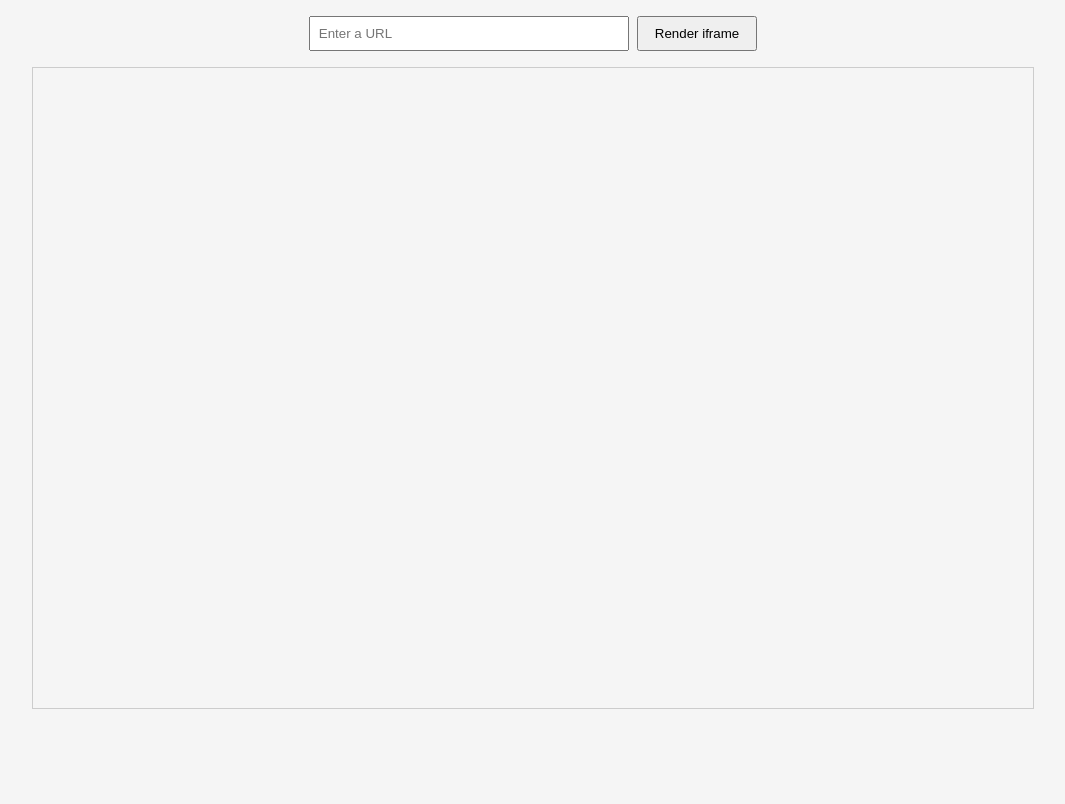
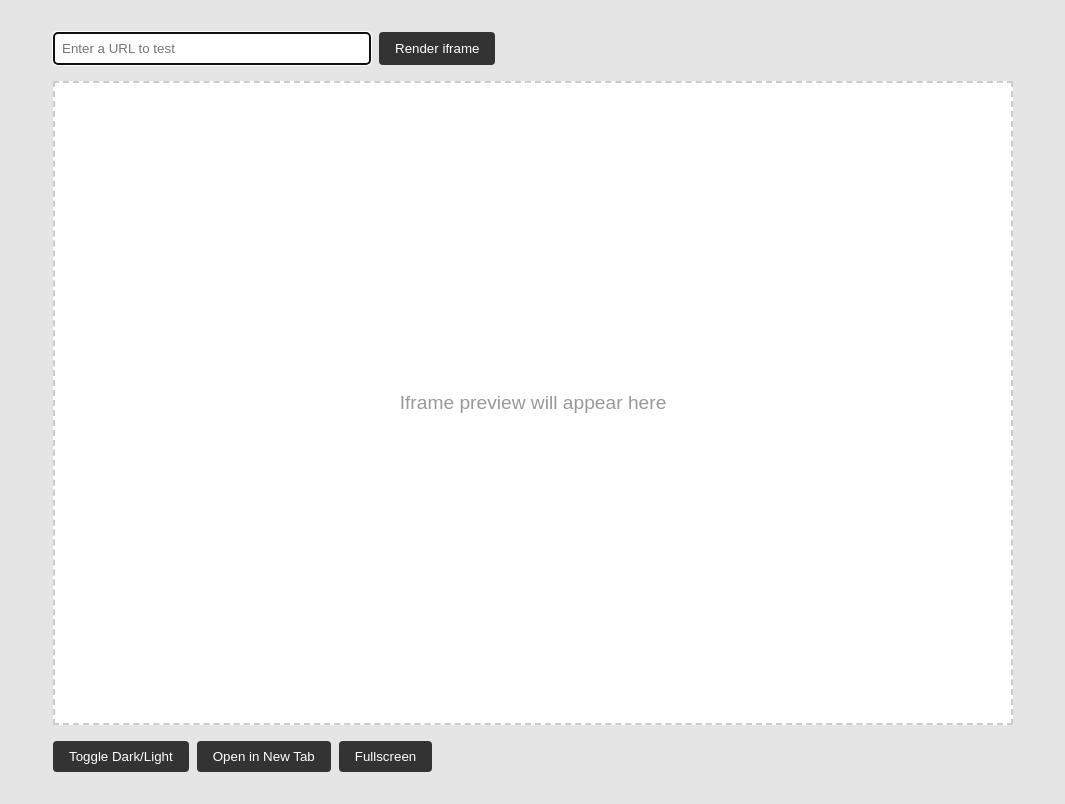
Before and after one commit to Hassannewcode/iframe-tester, a plain HTML site: page index.html in a window 1280 px wide. Shown: the whole page, without its empty margins (107-1172 px from the left). Drawn offline with Linux system fonts and the light colour scheme.

Commit message:
Update index.html

```diff
--- a/index.html
+++ b/index.html
@@ -2,63 +2,207 @@
 <html lang="en">
 <head>
   <meta charset="UTF-8" />
-  <title>Iframe Renderer</title>
+  <title>Advanced Iframe Tester</title>
   <meta name="viewport" content="width=device-width, initial-scale=1.0" />
   <style>
+    :root {
+      --bg-light: #e5e5e5;
+      --bg-dark: #111;
+      --text-light: #000;
+      --text-dark: #eee;
+      --border: #ccc;
+      --accent: #333;
+    }
+
     body {
       margin: 0;
-      font-family: sans-serif;
+      font-family: Arial, sans-serif;
       display: flex;
       flex-direction: column;
       align-items: center;
-      padding: 1rem;
-      background-color: #f5f5f5;
+      padding: 2rem;
+      background: var(--bg-light);
+      color: var(--text-light);
+      transition: all 0.3s;
     }
+
+    .container {
+      width: 100%;
+      max-width: 960px;
+    }
+
     .search-bar-container {
       margin-bottom: 1rem;
       display: flex;
       gap: 0.5rem;
+      flex-wrap: wrap;
     }
+
     input[type="url"] {
       padding: 0.5rem;
       width: 300px;
+      border: 1px solid var(--border);
+      border-radius: 4px;
+      background: #fff;
     }
+
     button {
       padding: 0.5rem 1rem;
+      border: none;
+      background: var(--accent);
+      color: white;
+      border-radius: 4px;
       cursor: pointer;
+      transition: background 0.2s;
     }
+
+    button:hover {
+      background: #555;
+    }
+
     .iframe-container {
-      width: 100%;
+      position: relative;
       height: 80vh;
-      max-width: 1000px;
-      border: 1px solid #ccc;
+      background: #fff;
+      border: 2px dashed var(--border);
+      display: flex;
+      align-items: center;
+      justify-content: center;
+      overflow: hidden;
     }
+
     iframe {
       width: 100%;
       height: 100%;
       border: none;
+      display: none;
+    }
+
+    .placeholder {
+      color: #999;
+      font-size: 1.2rem;
+      position: absolute;
+      text-align: center;
+      pointer-events: none;
+    }
+
+    .loading-overlay {
+      position: absolute;
+      width: 100%;
+      height: 100%;
+      background: rgba(255,255,255,0.7);
+      color: #555;
+      font-size: 1.5rem;
+      display: none;
+      align-items: center;
+      justify-content: center;
+      z-index: 10;
+    }
+
+    .actions {
+      margin-top: 1rem;
+      display: flex;
+      gap: 0.5rem;
+      flex-wrap: wrap;
+    }
+
+    body.dark {
+      background: var(--bg-dark);
+      color: var(--text-dark);
+    }
+
+    body.dark input[type="url"] {
+      background: #333;
+      color: white;
+      border-color: #555;
+    }
+
+    body.dark .iframe-container {
+      background: #222;
+    }
+
+    body.dark .loading-overlay {
+      background: rgba(0,0,0,0.6);
+      color: #fff;
     }
   </style>
 </head>
 <body>
-  <div class="search-bar-container">
-    <input id="url-search" type="url" placeholder="Enter a URL" />
-    <button onclick="submit()">Render iframe</button>
-  </div>
-  <div class="iframe-container">
-    <iframe id="iframe-window">
-      <p>Your browser does not support iframes.</p>
-    </iframe>
+  <div class="container">
+    <div class="search-bar-container">
+      <input id="url-search" type="url" placeholder="Enter a URL to test" />
+      <button onclick="submit()">Render iframe</button>
+    </div>
+
+    <div class="iframe-container">
+      <div class="loading-overlay" id="loading">Loading...</div>
+      <div class="placeholder" id="placeholder">Iframe preview will appear here</div>
+      <iframe id="iframe-window"></iframe>
+    </div>
+
+    <div class="actions">
+      <button onclick="toggleTheme()">Toggle Dark/Light</button>
+      <button onclick="openInNewTab()">Open in New Tab</button>
+      <button onclick="fullscreenIframe()">Fullscreen</button>
+    </div>
   </div>
 
   <script>
+    const input = document.getElementById("url-search");
+    const iframe = document.getElementById("iframe-window");
+    const loading = document.getElementById("loading");
+    const placeholder = document.getElementById("placeholder");
+
+    input.focus();
+
     function submit() {
-      const url = document.getElementById("url-search").value;
-      const iframe = document.getElementById("iframe-window");
-      if (url) {
-        iframe.src = url;
+      const url = input.value.trim();
+      if (!url || !isValidUrl(url)) {
+        alert("Please enter a valid URL starting with http:// or https://");
+        return;
+      }
+
+      placeholder.style.display = "none";
+      iframe.style.display = "none";
+      loading.style.display = "flex";
+
+      iframe.onload = () => {
+        loading.style.display = "none";
+        iframe.style.display = "block";
+      };
+
+      iframe.onerror = () => {
+        loading.style.display = "none";
+        alert("This URL cannot be loaded in an iframe. It might be blocked by X-Frame-Options.");
+      };
+
+      iframe.src = url;
+    }
+
+    function isValidUrl(url) {
+      return /^https?:\/\/.+/i.test(url);
+    }
+
+    function toggleTheme() {
+      document.body.classList.toggle("dark");
+    }
+
+    function openInNewTab() {
+      const url = input.value.trim();
+      if (isValidUrl(url)) {
+        window.open(url, "_blank");
       } else {
-        alert("Please enter a valid URL.");
+        alert("Enter a valid URL first.");
+      }
+    }
+
+    function fullscreenIframe() {
+      if (iframe.requestFullscreen) {
+        iframe.requestFullscreen();
+      } else if (iframe.webkitRequestFullscreen) {
+        iframe.webkitRequestFullscreen();
+      } else if (iframe.msRequestFullscreen) {
+        iframe.msRequestFullscreen();
       }
     }
   </script>
```
